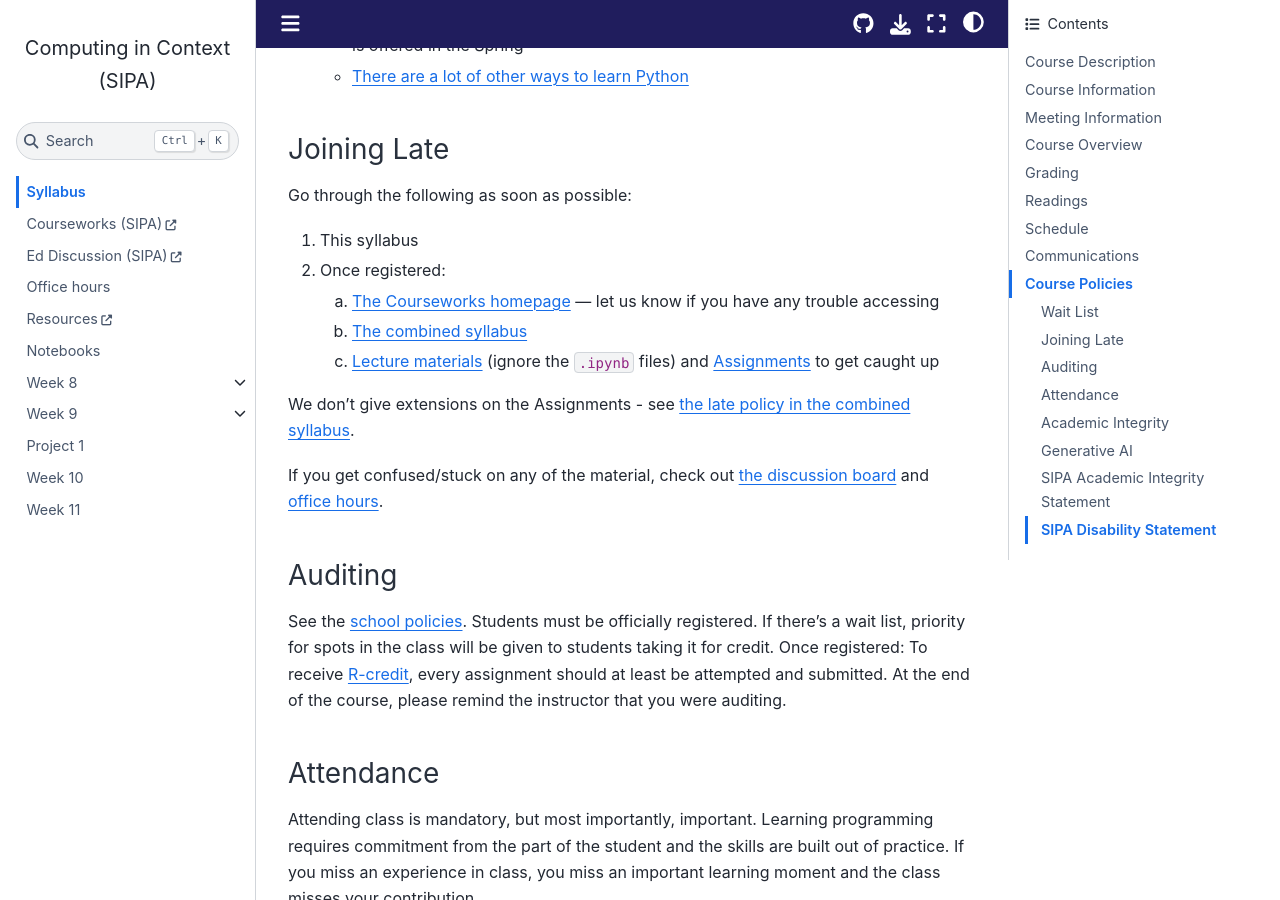
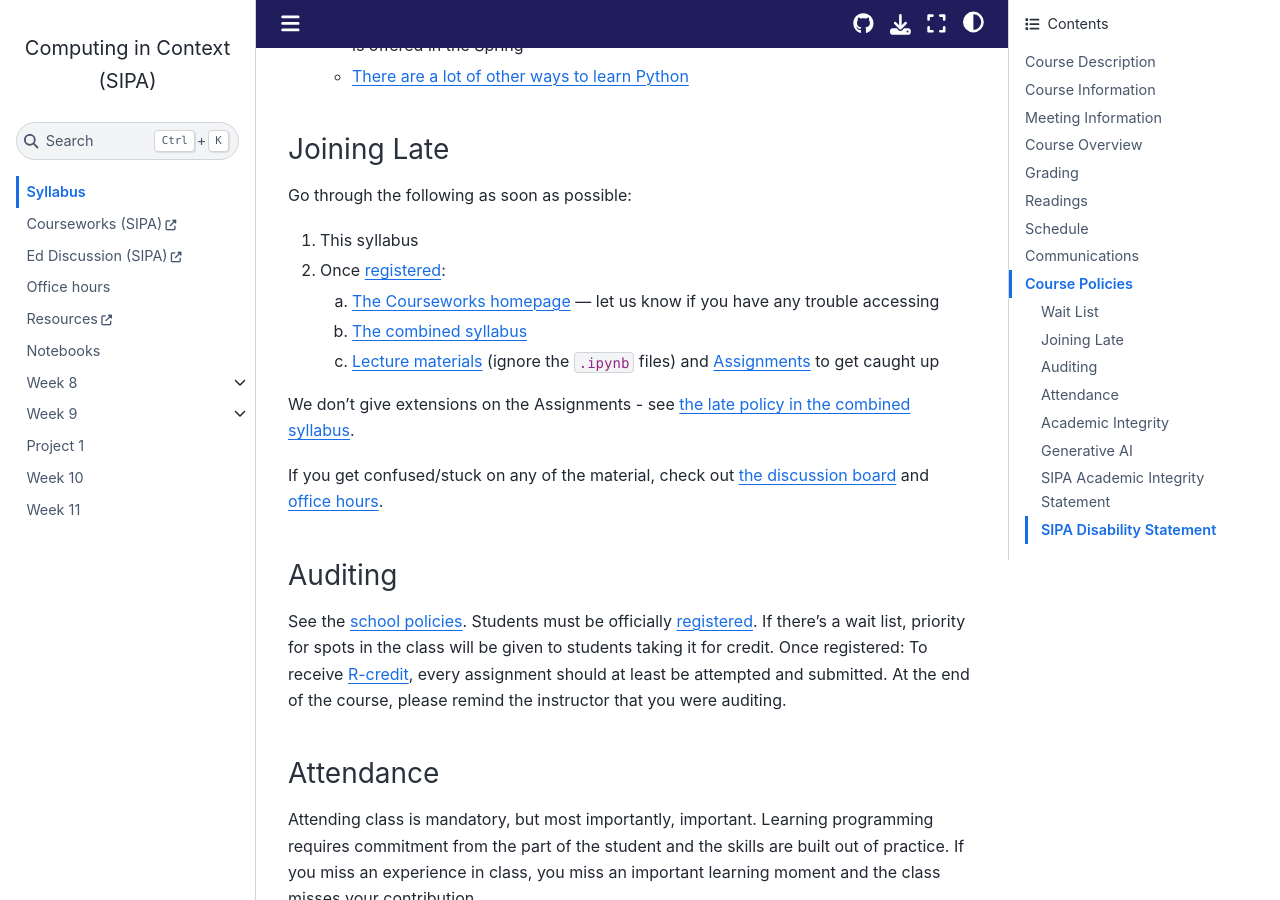
Before and after one commit to afeld/computing-in-context, a Jupyter Book: the page built from index.md, in a window 1280 px wide and 900 px high, scrolled down 5816 px. Built offline with Jupyter Book 1.0.4 settings and Sphinx 7.4.7 and the Sphinx Book theme 1.1.4, drawn with Linux system fonts in a browser that asks for light colours; part of the change alters nothing that is shown.

```diff
--- a/index.md
+++ b/index.md
@@ -136,7 +136,7 @@ If there ends up being a wait list:
 Go through the following as soon as possible:
 
 1. This syllabus
-1. Once registered:
+1. Once [registered](https://bulletin.columbia.edu/sipa/registration/):
    1. [The Courseworks homepage](https://courseworks2.columbia.edu/courses/203144) — let us know if you have any trouble accessing
    1. [The combined syllabus](https://courseworks2.columbia.edu/courses/203144/assignments/syllabus)
    1. [Lecture materials](https://courseworks2.columbia.edu/courses/203144/files/folder/Lectures_first_half) (ignore the `.ipynb` files) and [Assignments](https://courseworks2.columbia.edu/courses/203144/assignments) to get caught up
@@ -147,7 +147,7 @@ If you get confused/stuck on any of the material, check out [the discussion boar
 
 ### Auditing
 
-See the [school policies](https://www.sipa.columbia.edu/students/student-affairs/academic-advising-faq). Students must be officially registered. If there's a wait list, priority for spots in the class will be given to students taking it for credit. Once registered: To receive [R-credit](https://www.registrar.columbia.edu/content/grade-options#auditing), every assignment should at least be attempted and submitted. At the end of the course, please remind the instructor that you were auditing.
+See the [school policies](https://www.sipa.columbia.edu/students/student-affairs/academic-advising-faq). Students must be officially [registered](https://bulletin.columbia.edu/sipa/registration/). If there's a wait list, priority for spots in the class will be given to students taking it for credit. Once registered: To receive [R-credit](https://www.registrar.columbia.edu/content/grade-options#auditing), every assignment should at least be attempted and submitted. At the end of the course, please remind the instructor that you were auditing.
 
 ### Attendance
 
```
